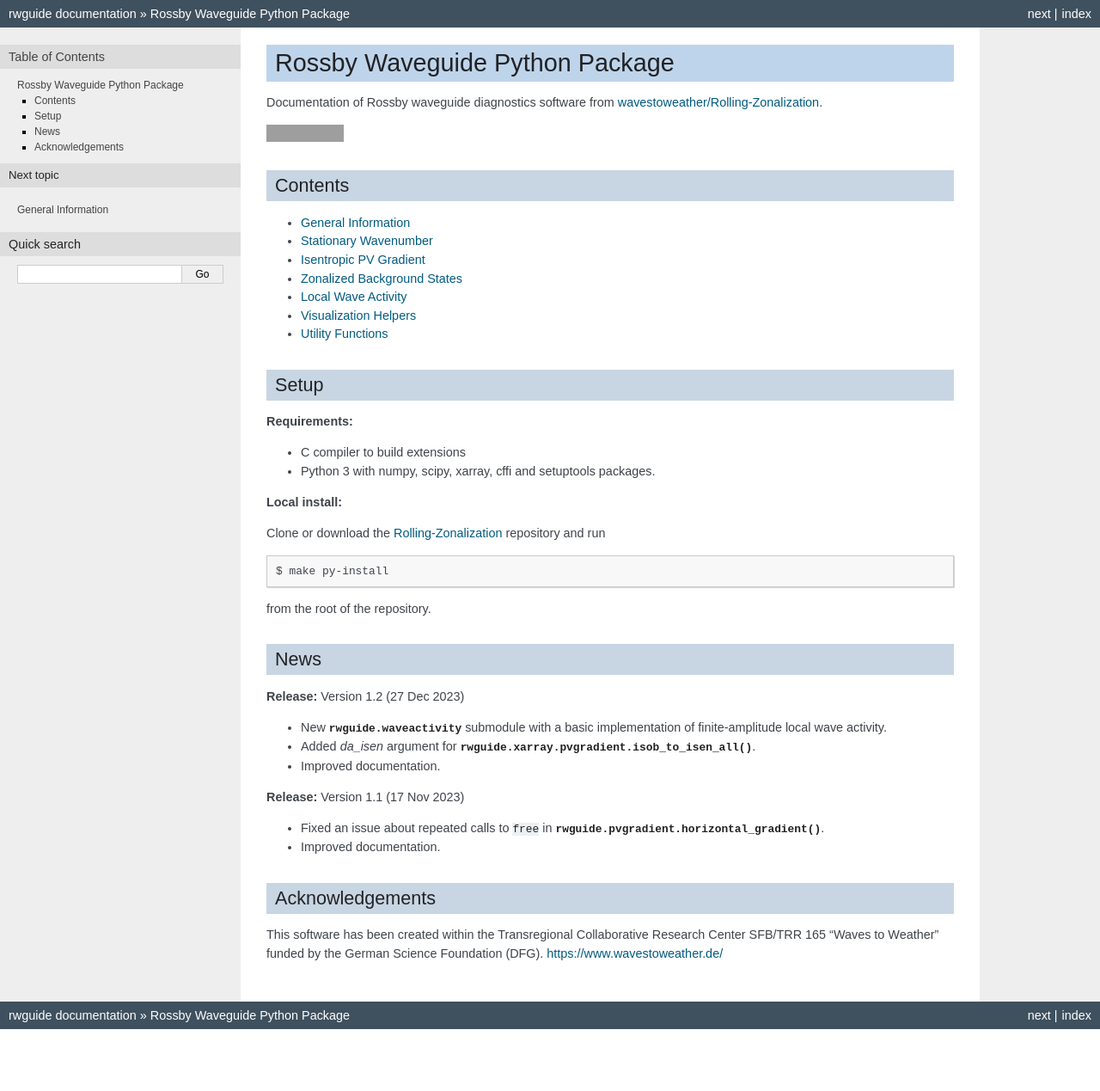
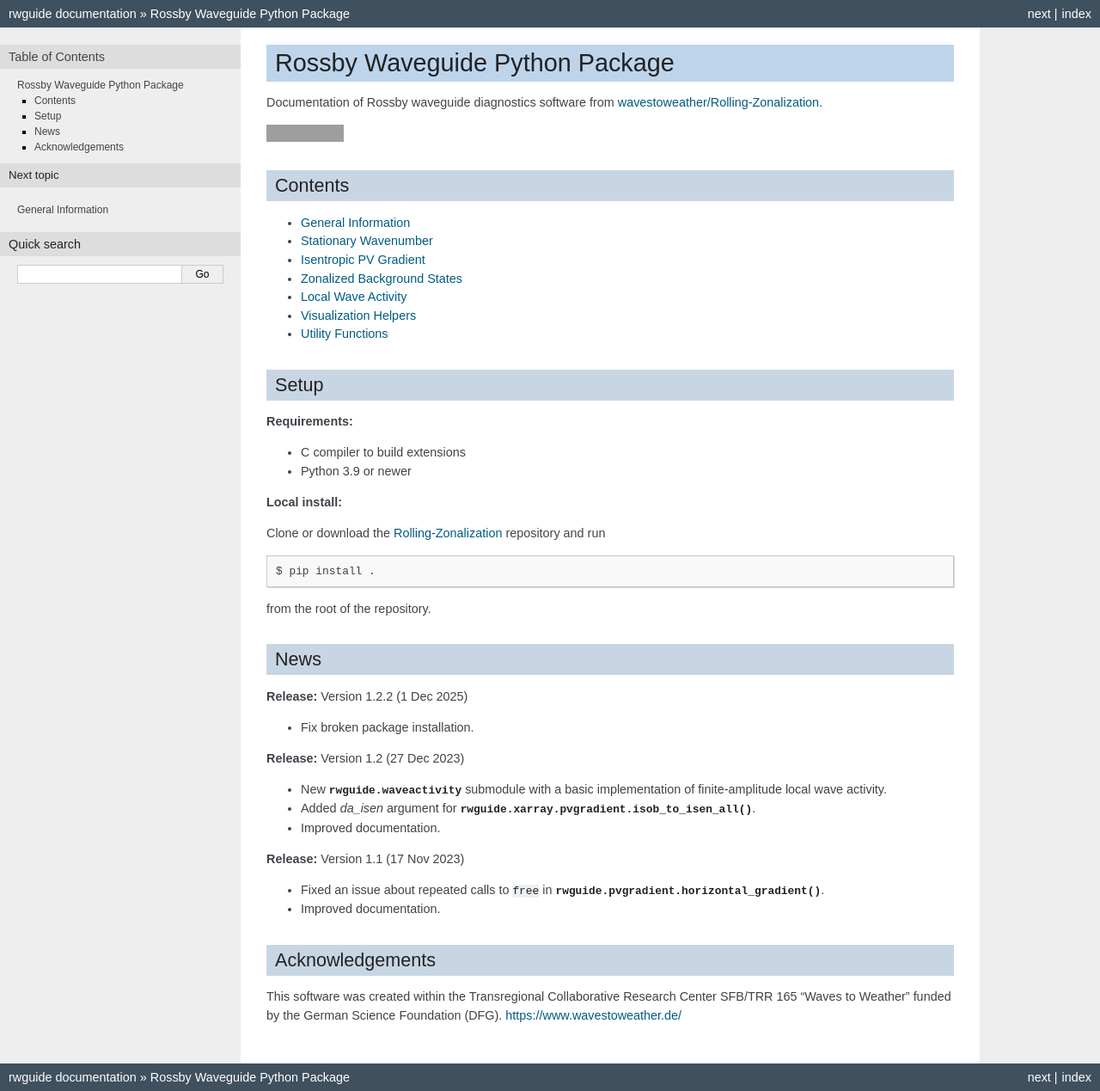
Before and after one commit to wavestoweather/Rolling-Zonalization, a Sphinx documentation site: the page built from docs/source/index.rst, in a window 1280 px wide. Shown: the whole page at 86% size. Built offline with Sphinx 7.4.7, drawn with Linux system fonts in a browser that asks for light colours; before the commit the page ends 1197 px from its top, so only the background shows below that; grey boxes are pictures that could not be loaded.

```diff
--- a/docs/source/index.rst
+++ b/docs/source/index.rst
@@ -28,7 +28,7 @@ Setup
 **Requirements:**
 
 - C compiler to build extensions
-- Python 3 with numpy, scipy, xarray, cffi and setuptools packages.
+- Python 3.9 or newer
 
 **Local install:**
 
@@ -36,12 +36,18 @@ Clone or download the `Rolling-Zonalization <https://github.com/wavestoweather/R
 
 .. code-block:: bash
 
-    $ make py-install
+    $ pip install .
 
 from the root of the repository.
 
+
 News
 ----
+
+**Release:** Version 1.2.2 (1 Dec 2025)
+
+- Fix broken package installation.
+
 
 **Release:** Version 1.2 (27 Dec 2023)
 
@@ -59,4 +65,4 @@ News
 Acknowledgements
 ----------------
 
-This software has been created within the Transregional Collaborative Research Center SFB/TRR 165 "Waves to Weather" funded by the German Science Foundation (DFG). https://www.wavestoweather.de/
+This software was created within the Transregional Collaborative Research Center SFB/TRR 165 "Waves to Weather" funded by the German Science Foundation (DFG). https://www.wavestoweather.de/
--- a/src/rwguide/__init__.py
+++ b/src/rwguide/__init__.py
@@ -1,3 +1,3 @@
 """Python package to detect and analyse Rossby waveguides."""
 
-__version__ = "1.2.1"
+__version__ = "1.2.2"
```
